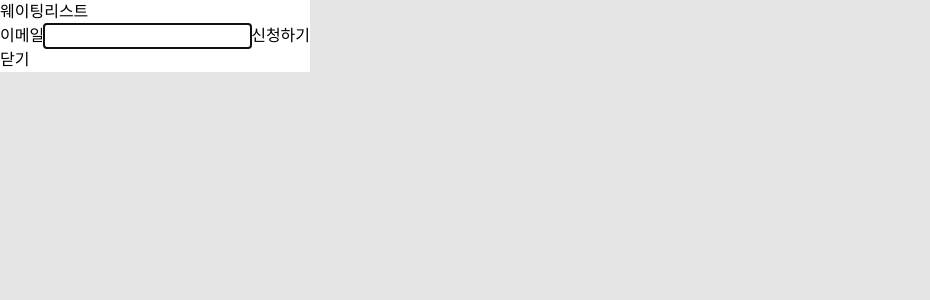
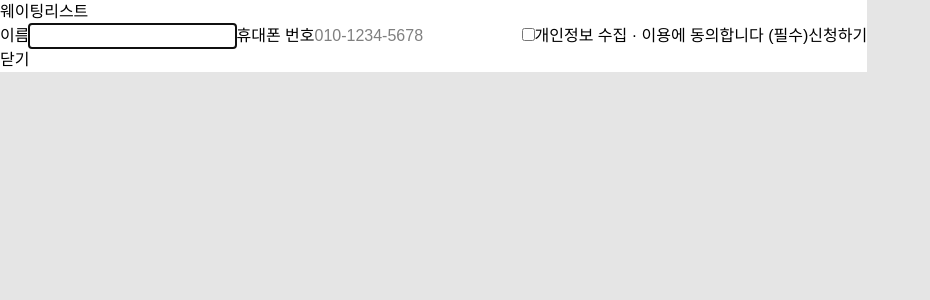
Before and after one commit to im-dongyoon/Ojakgyo-landing, a Next.js app: page / in a window 1280 px wide. Both pictures are taken after a click on the button "웨이팅리스트 신청". Shown: the top 300 px of the page, without its empty margins (0-930 px from the left). Built offline with nearby package versions, Linux system fonts and the light colour scheme.

Commit message:
feat(waitlist): 이메일 대신 이름 · 휴대폰 번호 · 동의를 받도록 전환

```diff
--- a/src/features/waitlist/actions.ts
+++ b/src/features/waitlist/actions.ts
@@ -20,12 +20,11 @@ export async function joinWaitlist(
   }
 
   try {
-    // returning 없이 insert한다. anon에는 select 권한이 없다.
     const { error } = await getSupabase()
       .from("waitlist")
-      .insert({ email: parsed.email });
+      .insert(parsed.entry);
 
-    // 이미 등록된 이메일도 성공으로 응답한다 (docs/decisions/0001-waitlist.md)
+    // 이미 신청한 번호도 완료로 응답한다 (docs/decisions/0001-waitlist.md)
     if (error && error.code !== UNIQUE_VIOLATION) {
       console.error("[waitlist] insert failed", error);
       return {
--- a/src/features/waitlist/parse.ts
+++ b/src/features/waitlist/parse.ts
@@ -1,36 +1,58 @@
 import { WAITLIST_FIELDS } from "./types";
 
+export type WaitlistEntry = { name: string; phone: string };
+
 export type ParsedWaitlistForm =
-  | { kind: "ok"; email: string }
+  | { kind: "ok"; entry: WaitlistEntry }
   | { kind: "bot" }
   | { kind: "invalid"; message: string };
 
-const MAX_EMAIL_LENGTH = 254;
-// 형식 검증은 느슨하게 둔다. 실제로 받을 수 있는지는 메일을 보내 봐야 안다.
-const EMAIL_PATTERN = /^[^\s@]+@[^\s@]+\.[^\s@]+$/;
+const MAX_NAME_LENGTH = 50;
+// 010 외에 아직 쓰는 011 · 016 · 017 · 018 · 019도 받는다
+const MOBILE_PATTERN = /^01[016789]\d{7,8}$/;
 
-export function normalizeEmail(raw: string): string {
-  return raw.trim().toLowerCase();
+/** 이름: 앞뒤 공백을 떼고, 안쪽 연속 공백은 하나로 줄인다 */
+export function normalizeName(raw: string): string {
+  return raw.trim().replace(/\s+/g, " ");
+}
+
+/** 휴대폰 번호: 숫자만 남기고 +82 국가번호는 0으로 바꾼다. 형식이 틀리면 null */
+export function normalizePhone(raw: string): string | null {
+  let digits = raw.replace(/\D/g, "");
+  if (digits.startsWith("82")) digits = `0${digits.slice(2)}`;
+  return MOBILE_PATTERN.test(digits) ? digits : null;
+}
+
+function getString(formData: FormData, field: string): string {
+  const value = formData.get(field);
+  return typeof value === "string" ? value : "";
 }
 
 export function parseWaitlistForm(formData: FormData): ParsedWaitlistForm {
-  const honeypot = formData.get(WAITLIST_FIELDS.honeypot);
-  if (typeof honeypot === "string" && honeypot.length > 0) {
+  if (getString(formData, WAITLIST_FIELDS.honeypot).length > 0) {
     return { kind: "bot" };
   }
 
-  const raw = formData.get(WAITLIST_FIELDS.email);
-  if (typeof raw !== "string") {
-    return { kind: "invalid", message: "이메일을 입력해 주세요." };
+  const name = normalizeName(getString(formData, WAITLIST_FIELDS.name));
+  if (name.length === 0) {
+    return { kind: "invalid", message: "이름을 입력해 주세요." };
+  }
+  if (name.length > MAX_NAME_LENGTH) {
+    return { kind: "invalid", message: "이름이 너무 길어요." };
   }
 
-  const email = normalizeEmail(raw);
-  if (email.length === 0) {
-    return { kind: "invalid", message: "이메일을 입력해 주세요." };
+  const rawPhone = getString(formData, WAITLIST_FIELDS.phone);
+  if (rawPhone.trim().length === 0) {
+    return { kind: "invalid", message: "휴대폰 번호를 입력해 주세요." };
   }
-  if (email.length > MAX_EMAIL_LENGTH || !EMAIL_PATTERN.test(email)) {
-    return { kind: "invalid", message: "이메일 형식을 확인해 주세요." };
+  const phone = normalizePhone(rawPhone);
+  if (phone === null) {
+    return { kind: "invalid", message: "휴대폰 번호를 확인해 주세요." };
   }
 
-  return { kind: "ok", email };
+  if (formData.get(WAITLIST_FIELDS.agree) === null) {
+    return { kind: "invalid", message: "개인정보 수집 · 이용에 동의해 주세요." };
+  }
+
+  return { kind: "ok", entry: { name, phone } };
 }
--- a/src/features/waitlist/types.ts
+++ b/src/features/waitlist/types.ts
@@ -8,7 +8,10 @@ export const initialWaitlistState: WaitlistState = { status: "idle" };
 
 /** 폼 필드 이름. 폼과 파서가 같은 이름을 쓰도록 한곳에 둔다. */
 export const WAITLIST_FIELDS = {
-  email: "email",
+  name: "name",
+  phone: "phone",
+  /** 개인정보 수집 · 이용 동의 체크박스 */
+  agree: "agree",
   /** 사람에게는 숨기는 필드. 값이 있으면 봇으로 본다. */
   honeypot: "company",
 } as const;
--- a/src/features/waitlist/waitlist-form.tsx
+++ b/src/features/waitlist/waitlist-form.tsx
@@ -18,14 +18,31 @@ export function WaitlistForm() {
 
   return (
     <form action={formAction}>
-      <label htmlFor="waitlist-email">이메일</label>
+      <label htmlFor="waitlist-name">이름</label>
       <input
-        id="waitlist-email"
-        name={WAITLIST_FIELDS.email}
-        type="email"
-        autoComplete="email"
+        id="waitlist-name"
+        name={WAITLIST_FIELDS.name}
+        type="text"
+        autoComplete="name"
+        maxLength={50}
         required
       />
+
+      <label htmlFor="waitlist-phone">휴대폰 번호</label>
+      <input
+        id="waitlist-phone"
+        name={WAITLIST_FIELDS.phone}
+        type="tel"
+        inputMode="numeric"
+        autoComplete="tel"
+        placeholder="010-1234-5678"
+        required
+      />
+
+      <label>
+        <input name={WAITLIST_FIELDS.agree} type="checkbox" required />
+        개인정보 수집 · 이용에 동의합니다 (필수)
+      </label>
 
       {/* honeypot: 사람에게는 보이지 않고 봇만 채운다 */}
       <div aria-hidden="true" style={{ position: "absolute", left: "-9999px" }}>
```
